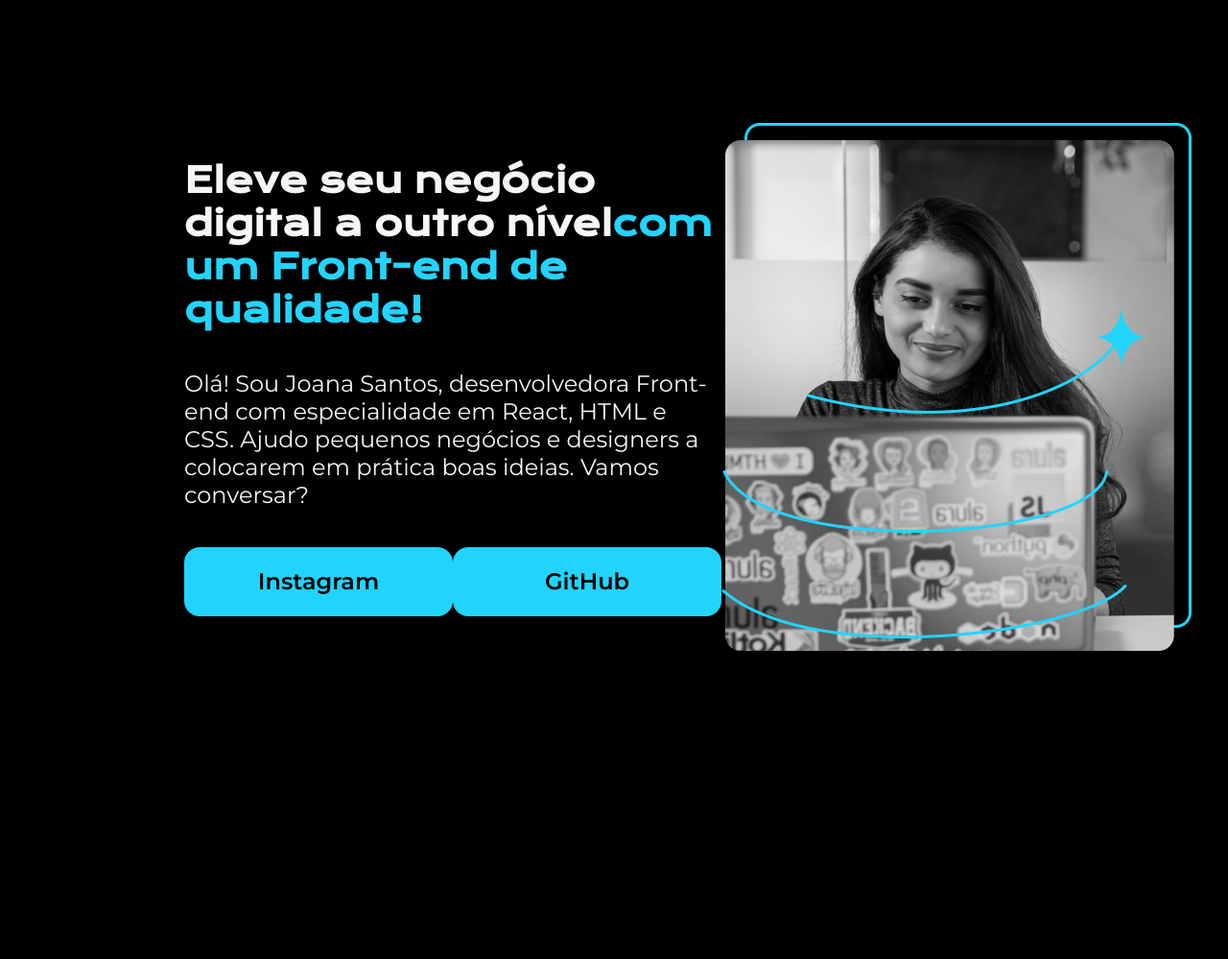
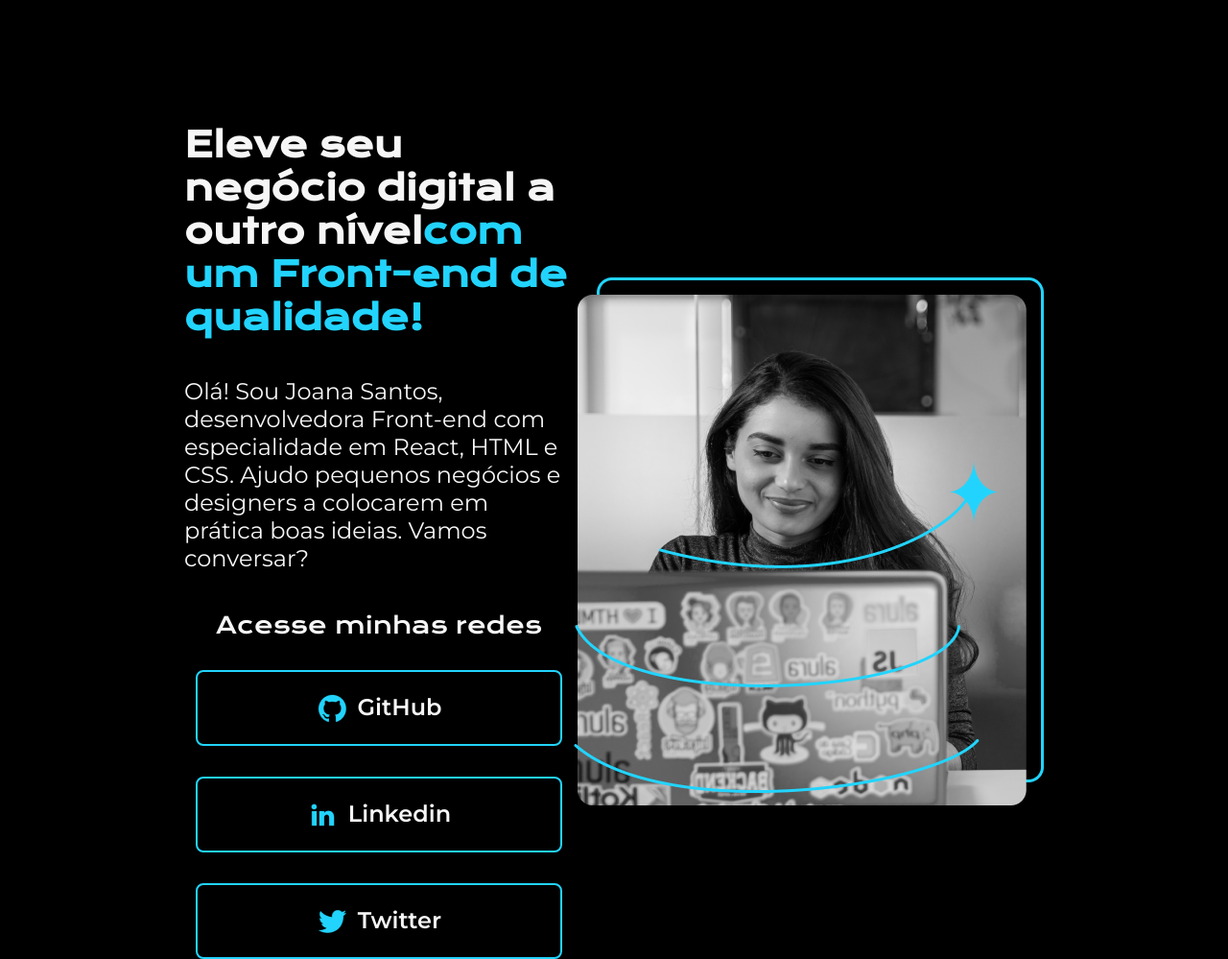
Before and after one commit to carolinesougon/projetoportifolioalura, a plain HTML site: page index.html in a window 1280 px wide. Shown: the whole page at 96% size. Before the commit the page ends 928 px from the top, so only its background shows below. Drawn offline with nearby package versions, Linux system fonts and the light colour scheme.

Commit message:
atualizações do portifólio alura

```diff
--- a/index.html
+++ b/index.html
@@ -22,11 +22,22 @@
             colocarem em prática boas ideias. Vamos
             conversar?</p>
             <div class="apresentacao__links">
-                <a class="apresentacao__links__link" href="https://instagram.com/rafaballerini">Instagram</a>
-                <a class="apresentacao__links__link" href="https://github.com/guilhermeonrails">GitHub</a>
+                <h2 class="apresentacao__links__subtitulo">Acesse minhas redes</h2>
+                <a class="apresentacao__links__link" href="https://github.com/carolinesougon">
+                    <img src="imagem/github.png" alt="Logo github">
+                    GitHub
+                </a>
+                <a class="apresentacao__links__link" href="https://github.com/guilhermeonrails">
+                    <img src="imagem/linkedin.png" alt="Logo linkedin">
+                    Linkedin
+                </a>
+                <a class="apresentacao__links__link" href="https://github.com/guilhermeonrails">
+                    <img src="imagem/twitter.png" alt="Logo Twitter">
+                    Twitter
+                </a>
             </div>
         </section>
-        <img src="imagem.png" alt="Foto da Joana Santos programando">
+        <img src="imagem/Imagem.png" alt="Foto da Joana Santos programando">
     </main>
     <footer></footer>
 </body>
--- a/style.css
+++ b/style.css
@@ -41,18 +41,34 @@ body{
 
 .apresentacao__links{
     display: flex;
+    flex-direction: column;
     justify-content: space-between;
+    align-items: center;
+    gap: 32px;
+}
+
+.apresentacao__links__subtitulo{
+    font-family: 'Krona One', sans-serif;
+    font-weight: 400;
+    font-size: 24px;
 }
 
 .apresentacao__links__link{
-    background-color: #22D4FD;
-    width: 280px;
+    display: flex;
+    justify-content: center;
+    gap: 10px;
+    width: 378px;
     text-align: center;
-    border-radius: 16px;
+    border: 2px solid #22D4FD;
+    border-radius: 8px;
     font-size: 24px;
     font-weight: 600;
     padding: 21.5px 0;
     text-decoration: none;
-    color: #000000;
+    color:#F6F6F6;
     font-family: 'Montserrat', sans-serif;
 }
+
+.apresentacao__links__link:hover{
+    background-color:#272727;
+}
```
Also changed, not shown: imagem/Imagem.png (renamed from Imagem.png), imagem/github.png (added), imagem/instagram.png (added), imagem/linkedin.png (added), imagem/twitch.png (added), imagem/twitter.png (added).
